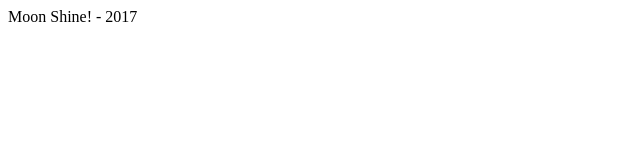
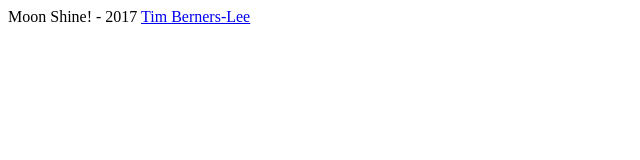
Before and after one commit to MoonGi-Kim/MoonGi-Kim.github.io-2017-07-11-MOON, a plain HTML site: page index.html in a window 1280 px wide. Shown: the whole page, without its empty margins (0-640 px from the left). Drawn offline with Linux system fonts and the light colour scheme.

Commit message:
added shout-out

```diff
--- a/index.html
+++ b/index.html
@@ -4,6 +4,6 @@
     <title>My Portfolio</title>
   </head>
   <body>
-    Moon Shine! - 2017
+    Moon Shine! - 2017 <a href="https://en.wikipedia.org/wiki/Tim_Berners-Lee">Tim Berners-Lee</a>
   </body>
 </html>
```
